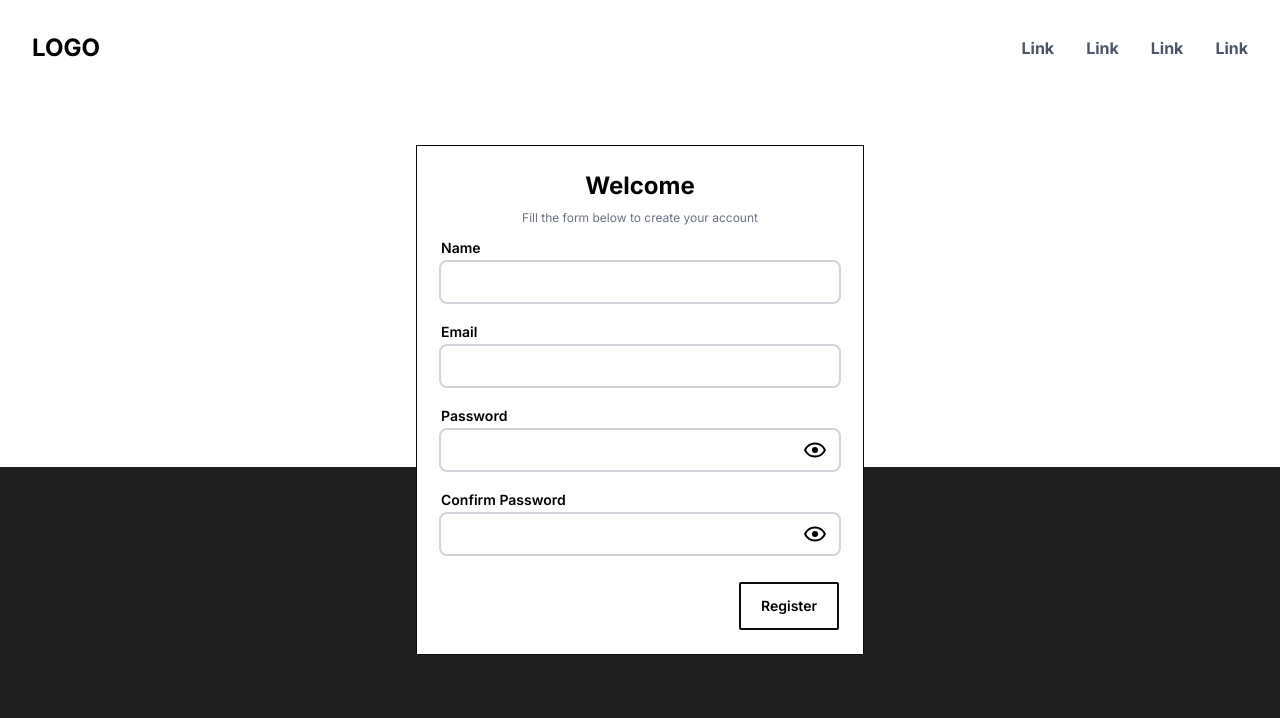
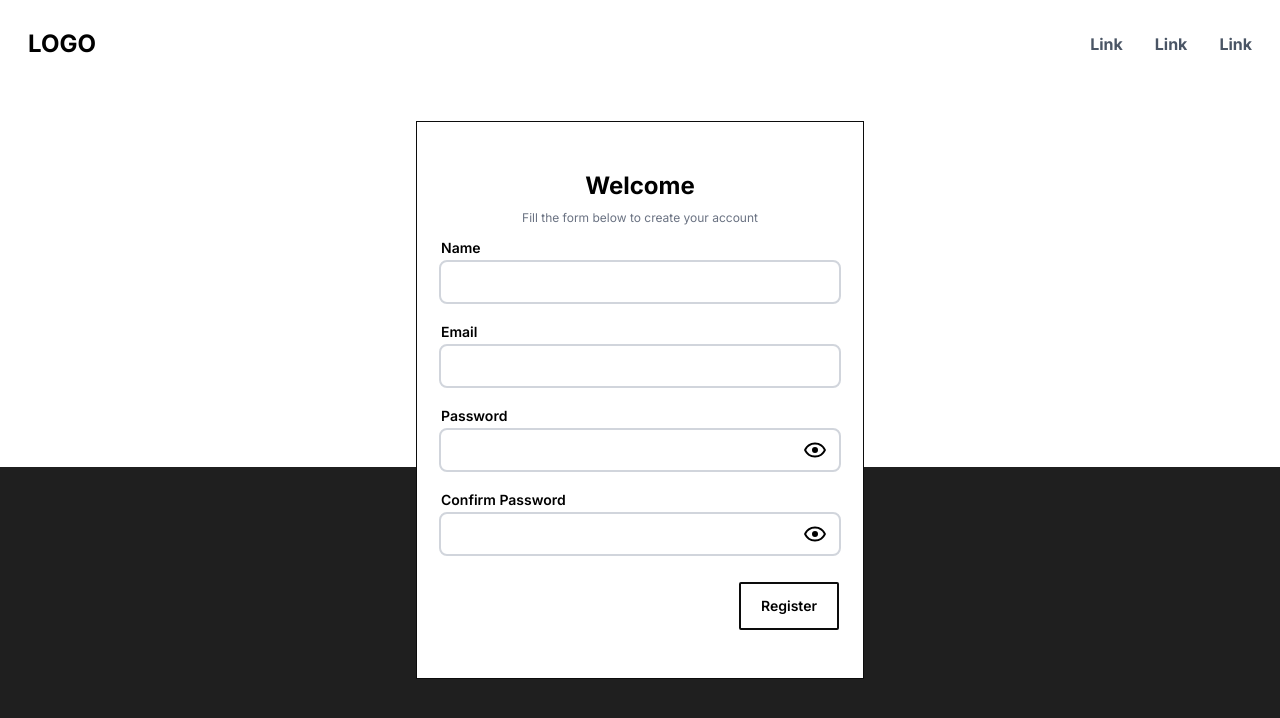
Before and after one commit to Silva-cloud/RegisterFrom, a React (Vite) app: page / in a window 1280 px wide. Shown: the top 718 px of the page. Built offline with nearby package versions, Linux system fonts and the light colour scheme.

Commit message:
fixed responsiveness

```diff
--- a/src/Layout/Layout.tsx
+++ b/src/Layout/Layout.tsx
@@ -3,12 +3,9 @@ import type { ReactNode } from "react";
 const Layout = ({ children }: { children: ReactNode }) => {
   return (
     <div className="relative h-screen">
-      <header className="p-8 flex items-center justify-between">
+      <header className="p-7 flex items-center justify-between">
         <h1 className={`text-2xl font-bold cursor-pointer`}>LOGO</h1>
         <nav className="flex gap-8">
-          <div className="font-bold text-gray-600 hover:text-primary-black transition-colors cursor-pointer">
-            Link
-          </div>
           <div className="font-bold text-gray-600 hover:text-primary-black transition-colors cursor-pointer">
             Link
           </div>
--- a/src/pages/Registration/Registration.tsx
+++ b/src/pages/Registration/Registration.tsx
@@ -6,7 +6,7 @@ import Hamburger from "../../assets/mdi--hamburger-menu.svg";
 const Registration = () => {
   return (
     <Layout>
-      <Card className="p-0! py-6! absolute top-0 w-full h-full sm:h-auto sm:top-1/2 sm:start-1/2 sm:-translate-1/2 sm:max-w-sm md:max-w-md   bg-white  flex flex-col gap-3   ">
+      <Card className="p-0! sm:py-6! md:py-12! absolute top-0 w-full h-full max-h-screen  overflow-auto sm:h-auto sm:top-1/2 sm:start-1/2 sm:-translate-1/2 sm:max-w-sm md:max-w-md   bg-white  flex flex-col gap-3   ">
         <div className="px-6 mb-5 flex w-full items-center justify-between sm:hidden">
           <Card.Title className="text-2xl">Logo</Card.Title>
           <button>
```
